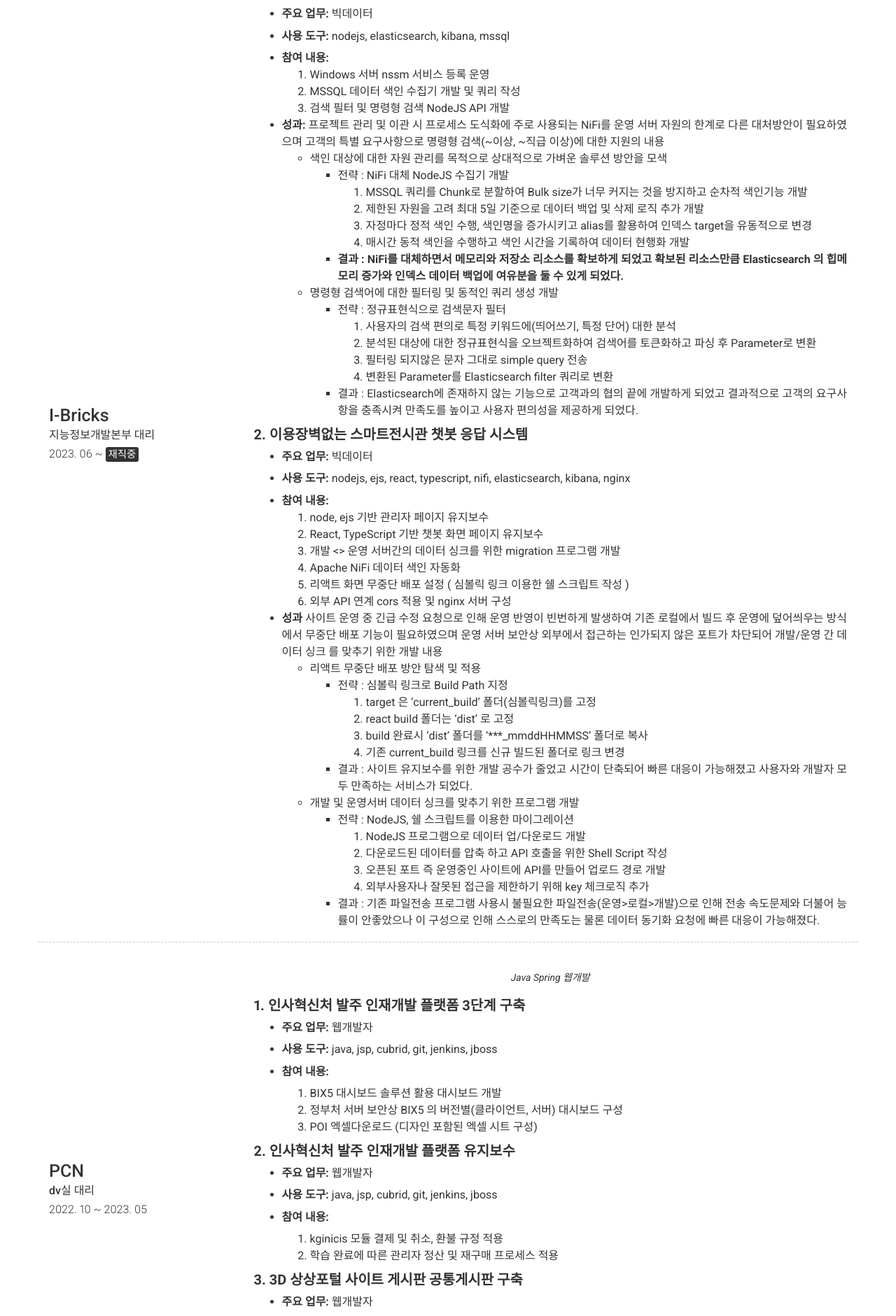
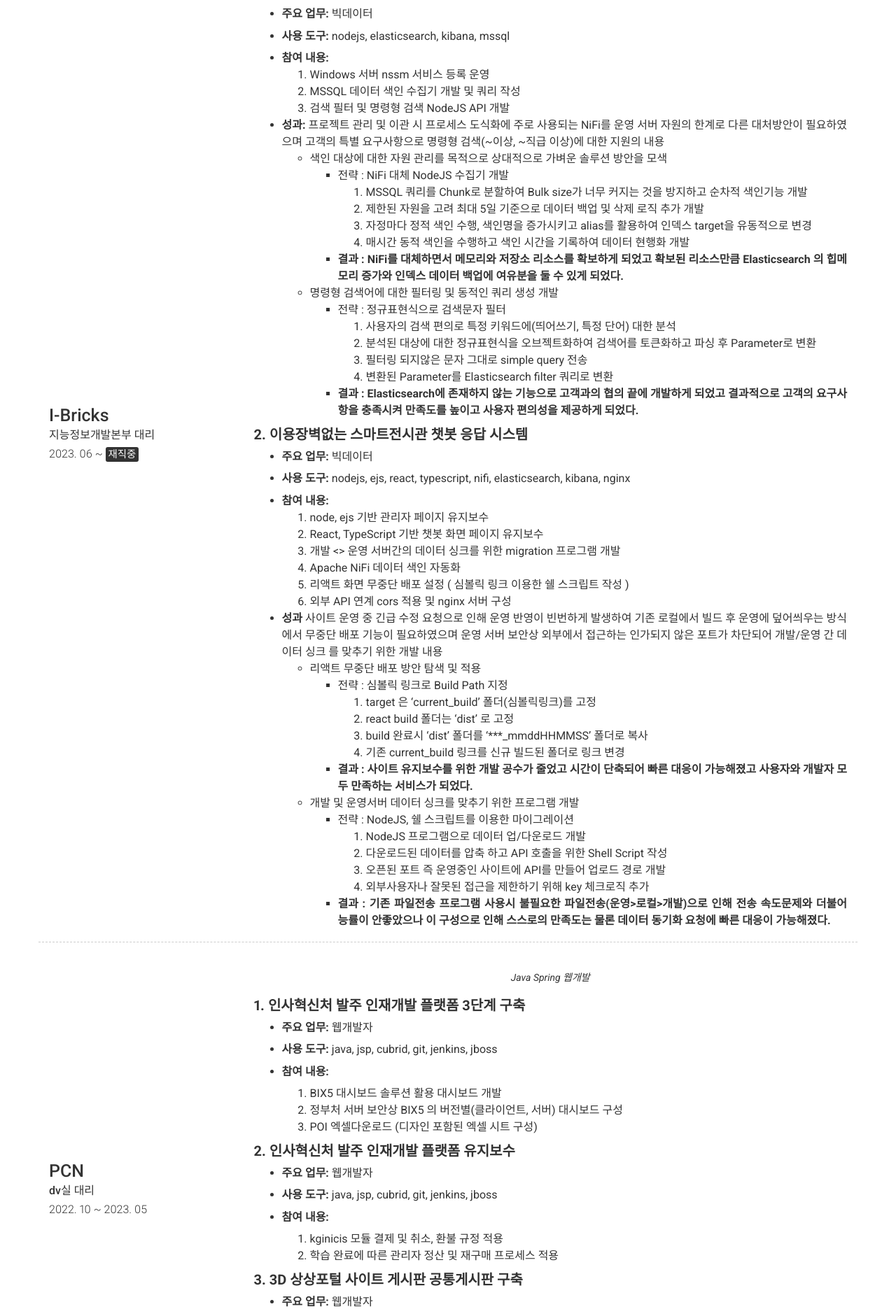
Before and after one commit to sihyeonleee/sihyeonleee.github.io, a Jekyll site: the page built from index.md, in a window 1280 px wide. Shown: the part 1890-3771 px from the top of the page at 70% size. Built offline with Jekyll 4.4.1, drawn with Linux system fonts in a browser that asks for light colours; nearby versions of some CDN libraries.

Commit message:
no message

```diff
--- a/_config.yml
+++ b/_config.yml
@@ -198,8 +198,8 @@ content:
                 2. 분석된 대상에 대한 정규표현식을 오브젝트화하여 검색어를 토큰화하고 파싱 후 Parameter로 변환
                 3. 필터링 되지않은 문자 그대로 simple query 전송
                 4. 변환된 Parameter를 Elasticsearch filter 쿼리로 변환
-              - 결과 : Elasticsearch에 존재하지 않는 기능으로 고객과의 협의 끝에 개발하게 되었고
-                결과적으로 고객의 요구사항을 충족시켜 만족도를 높이고 사용자 편의성을 제공하게 되었다.
+              - **결과 : Elasticsearch에 존재하지 않는 기능으로 고객과의 협의 끝에 개발하게 되었고
+                결과적으로 고객의 요구사항을 충족시켜 만족도를 높이고 사용자 편의성을 제공하게 되었다.**
 
           **2. 이용장벽없는 스마트전시관 챗봇 응답 시스템**
           ---
@@ -228,18 +228,17 @@ content:
                 2. react build 폴더는 'dist' 로 고정
                 3. build 완료시 'dist' 폴더를 '***_mmddHHMMSS' 폴더로 복사
                 4. 기존 current_build 링크를 신규 빌드된 폴더로 링크 변경
-              - 결과 : 사이트 유지보수를 위한 개발 공수가 줄었고 시간이 단축되어
-                빠른 대응이 가능해졌고 사용자와 개발자 모두 만족하는 서비스가 되었다.
+              - **결과 : 사이트 유지보수를 위한 개발 공수가 줄었고 시간이 단축되어
+                빠른 대응이 가능해졌고 사용자와 개발자 모두 만족하는 서비스가 되었다.**
             - 개발 및 운영서버 데이터 싱크를 맞추기 위한 프로그램 개발
               - 전략 : NodeJS, 쉘 스크립트를 이용한 마이그레이션
                 1. NodeJS 프로그램으로 데이터 업/다운로드 개발
                 2. 다운로드된 데이터를 압축 하고 API 호출을 위한 Shell Script 작성
                 3. 오픈된 포트 즉 운영중인 사이트에 API를 만들어 업로드 경로 개발
                 4. 외부사용자나 잘못된 접근을 제한하기 위해 key 체크로직 추가
-              - 결과 :
-                기존 파일전송 프로그램 사용시 불필요한 파일전송(운영>로컬>개발)으로 인해
+              - **결과 : 기존 파일전송 프로그램 사용시 불필요한 파일전송(운영>로컬>개발)으로 인해
                 전송 속도문제와 더불어 능률이 안좋았으나 이 구성으로 인해 스스로의 만족도는
-                물론 데이터 동기화 요청에 빠른 대응이 가능해졌다.
+                물론 데이터 동기화 요청에 빠른 대응이 가능해졌다.**
       - layout: left
         border: weak
         title: PCN
```
